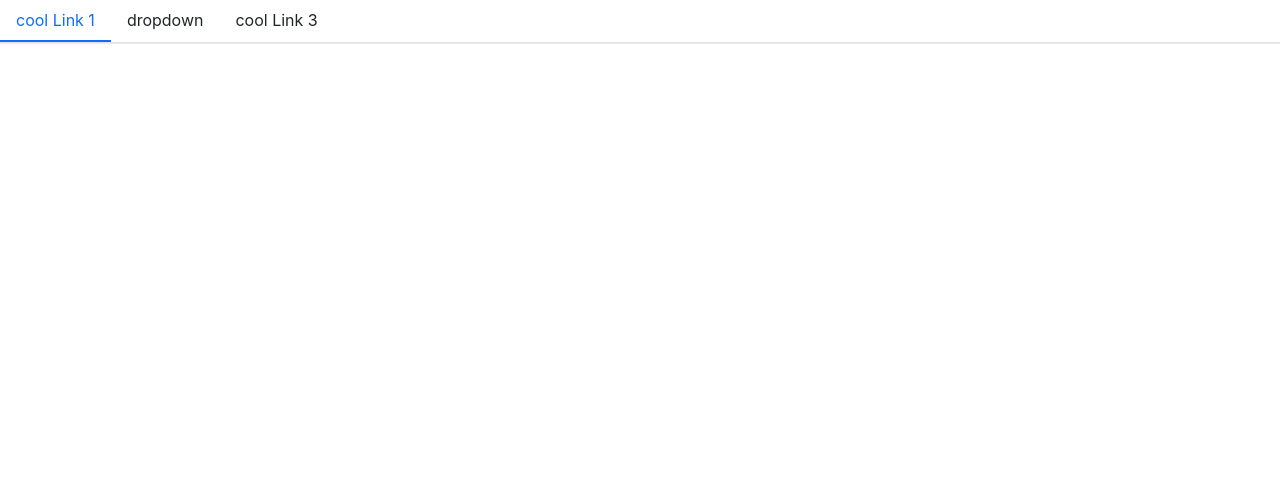
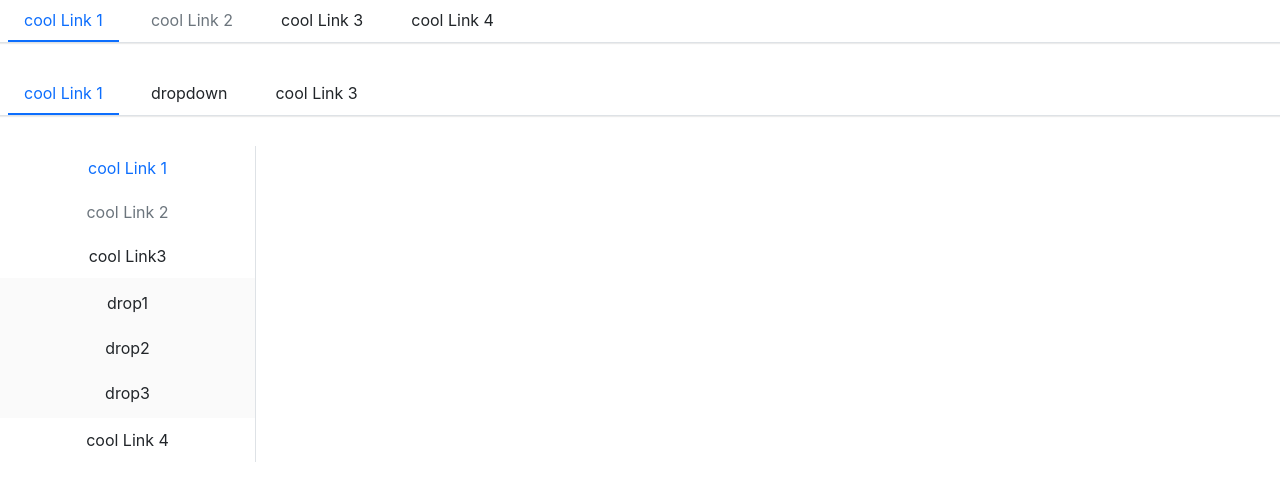
Before and after one commit to wk-Nemo/TortoiseDesign, a React (Create React App) app in the folder frontend/: page / in a window 1280 px wide. Shown: the top 500 px of the page. Built offline with nearby package versions, Linux system fonts and the light colour scheme.

Commit message:
fix: menu bugs

```diff
--- a/frontend/src/App.tsx
+++ b/frontend/src/App.tsx
@@ -39,6 +39,24 @@ function App() {
         <MenuItem>
           cool Link 1
         </MenuItem>
+        <MenuItem disabled>
+          cool Link 2
+        </MenuItem>
+        <MenuItem>
+          cool Link 3
+        </MenuItem>
+        <MenuItem>
+          cool Link 4
+        </MenuItem>
+      </Menu>
+      <Menu
+        defaultIndex='0'
+        defaultOpenSubMenu={['2']}
+        onSelect={(index) => {console.log(index)}}
+      >
+        <MenuItem>
+          cool Link 1
+        </MenuItem>
         <SubMenu title="dropdown">
           <MenuItem>
             dropdown 1
@@ -51,22 +69,54 @@ function App() {
           cool Link 3
         </MenuItem>
       </Menu>
-      {/* <Menu defaultIndex={0} mode="vertical" onSelect={(index) => {alert(index)}}>
+      {/* <Menu
+        defaultIndex='0'
+        mode='vertical'
+        defaultOpenSubMenu={['2']}
+        className="menu-width"
+        onSelect={(index) => {console.log(index)}}
+      >
         <MenuItem>
           cool Link 1
         </MenuItem>
-        <SubMenu title="dropdown">
+        <MenuItem disabled>
+          cool Link 2
+        </MenuItem>
+        <MenuItem>
+          cool Link 3
+        </MenuItem>
+        <MenuItem>
+          cool Link 4
+        </MenuItem>
+      </Menu> */}
+      <Menu
+        defaultIndex='0'
+        mode='vertical'
+        defaultOpenSubMenu={['2']}
+        className="menu-width"
+        onSelect={(index) => {console.log(index)}}
+      >
+        <MenuItem>
+          cool Link 1
+        </MenuItem>
+        <MenuItem disabled>
+          cool Link 2
+        </MenuItem>
+        <SubMenu title="cool Link3">
           <MenuItem>
-            dropdown 1
+            drop1
           </MenuItem>
           <MenuItem>
-            dropdown 2
+            drop2
+          </MenuItem>
+          <MenuItem>
+            drop3
           </MenuItem>
         </SubMenu>
-        <MenuItem index={3}>
-          cool Link 3
+        <MenuItem>
+          cool Link 4
         </MenuItem>
-      </Menu> */}
+      </Menu>
       {/* <div className="item alerts">
         <Alert
           closeable={true}
--- /dev/null
+++ b/frontend/src/app.scss
@@ -0,0 +1,3 @@
+.menu-width {
+  width: 20vw;
+}
--- a/frontend/src/components/Menu/_style.scss
+++ b/frontend/src/components/Menu/_style.scss
@@ -8,6 +8,7 @@
   box-shadow: $menu-box-shadow;
   >.menu-item {
     padding: $menu-item-padding-y $menu-item-padding-x;
+    margin: 0 0.5rem;
     cursor: pointer;
     transition: $menu-transition;
     &:hover, &:focus {
@@ -16,29 +17,37 @@
     &.is-disabled {
       color: $menu-item-disabled-color;
       pointer-events: none;
-      cursor: default;
+      cursor: not-allowed;
     }
     &.is-active, &:hover {
       color: $menu-item-active-color;
       border-bottom: $menu-item-active-border-width solid $menu-item-active-color;
     }
   }
+
   .submenu-item {
     position: relative;
   }
+
   .tortoise-submenu {
     display: none;
     list-style:none;
     padding-left: 0;
     white-space: nowrap;
-    //transition: $menu-transition;
+
+
     .menu-item {
+      margin: 5px 0;
       padding: $menu-item-padding-y $menu-item-padding-x;
       cursor: pointer;
       transition: $menu-transition;
       color: $body-color;
-      &.is-active, &:hover {
-        color: $menu-item-active-color !important;
+      &.is-active {
+        background-color: #e6f7ff;
+        color: #1890ff !important;
+      }
+      &:hover {
+        color: #1890ff !important;
       }
     }
   }
@@ -51,7 +60,7 @@
   >.menu-item {
     border-bottom: $menu-item-active-border-width solid transparent;
   }
-  .viking-submenu {
+  .tortoise-submenu {
     position: absolute;
     background: $white;
     z-index: 100;
@@ -65,13 +74,35 @@
 .menu-vertical {
   flex-direction: column;
   border-bottom: 0px;
-  margin: 10px 20px;
   border-right: $menu-border-width solid $menu-border-color;
+  box-shadow: none;
+  text-align: center;
+  .tortoise-submenu {
+    background-color: rgb(250,250,250);
+  }
+  .submenu-item {
+    margin: 0 !important;
+  }
+  .submenu-title {
+    margin: 10px 0;
+    &.is-active {
+      background-color: #e6f7ff;
+      color: #1890ff !important;
+    }
+    &:hover {
+      color: #1890ff !important;
+    }
+  }
   >.menu-item {
-    border-left: $menu-item-active-border-width solid transparent;
+    display: inline-flex;
+    flex-direction: column;
+    // border-left: $menu-item-active-border-width solid transparent;
+    border-bottom: none;
+    padding: 0;
+    margin: 10px 0;
     &.is-active, &:hover {
       border-bottom: 0px;
-      border-left: $menu-item-active-border-width solid $menu-item-active-color;
+      // border-left: $menu-item-active-border-width solid $menu-item-active-color;
     }
   }
 }
--- a/frontend/src/components/Menu/menu.tsx
+++ b/frontend/src/components/Menu/menu.tsx
@@ -36,7 +36,7 @@ const Menu: React.FC<MenuProps> = (props) => {
   const [currentActive, setActive] = useState(defaultIndex)
 
   const classes = classNames('tortoise-menu', className, {
-    'menu-horizontal': mode !== 'horizontal',
+    'menu-horizontal': mode === 'horizontal',
     'menu-vertical': mode === 'vertical'
   })
 
--- a/frontend/src/components/Menu/subMenu.tsx
+++ b/frontend/src/components/Menu/subMenu.tsx
@@ -22,8 +22,9 @@ const SubMenu: React.FC<SubMenuProps> = (props) => {
   const isOpen = (index && context.mode === 'vertical') ? openSubMenus.includes(index) : false
   const [menuOpen, setOpen] = useState(isOpen)
 
+  const contextFirstIndex = context.index.split('-')[0]
   const classes = classNames('menu-item submenu-item', className, {
-    'is-active': context.index === index
+    'is-active': contextFirstIndex === index
   })
 
   const handleClick = (e: React.MouseEvent) => {
@@ -47,7 +48,7 @@ const SubMenu: React.FC<SubMenuProps> = (props) => {
   const clickEvents = context.mode === 'vertical' ? {
     onClick: handleClick
   } : {}
-  const hoverEvents = context.mode !== 'vertical' ? {
+  const hoverEvents = context.mode === 'horizontal' ? {
     onMouseEnter: (e: React.MouseEvent) => { handleMouse(e, true)},
     onMouseLeave: (e: React.MouseEvent) => { handleMouse(e, false)}
   } : {}
@@ -56,15 +57,19 @@ const SubMenu: React.FC<SubMenuProps> = (props) => {
     const subMenuClasses = classNames('tortoise-submenu', {
       'menu-opened': menuOpen
     })
+
     const childrenComponent = React.Children.map(children, (child, i) => {
       const childElement = child as FunctionComponentElement<MenuItemProps>
-      if(childElement.type.displayName === 'MenuItem') {
-        return React.cloneElement(childElement, {
-          index: `${index}-${i}`
-        })
-      } else {
+      const { displayName } = childElement.type
+
+      console.log(displayName)
+      if(displayName !== 'MenuItem') {
         console.error("Warning: SubMenu has a child which is not a MenuItem component")
       }
+
+      return React.cloneElement(childElement, {
+        index: `${index}-${i}`
+      })
     })
 
     return (
--- a/frontend/src/styles/index.scss
+++ b/frontend/src/styles/index.scss
@@ -3,6 +3,9 @@
 
 // layout
 @import "reboot";
+
+// app
+@import "../app.scss";
 
 // mixin
 @import "mixin";
```
